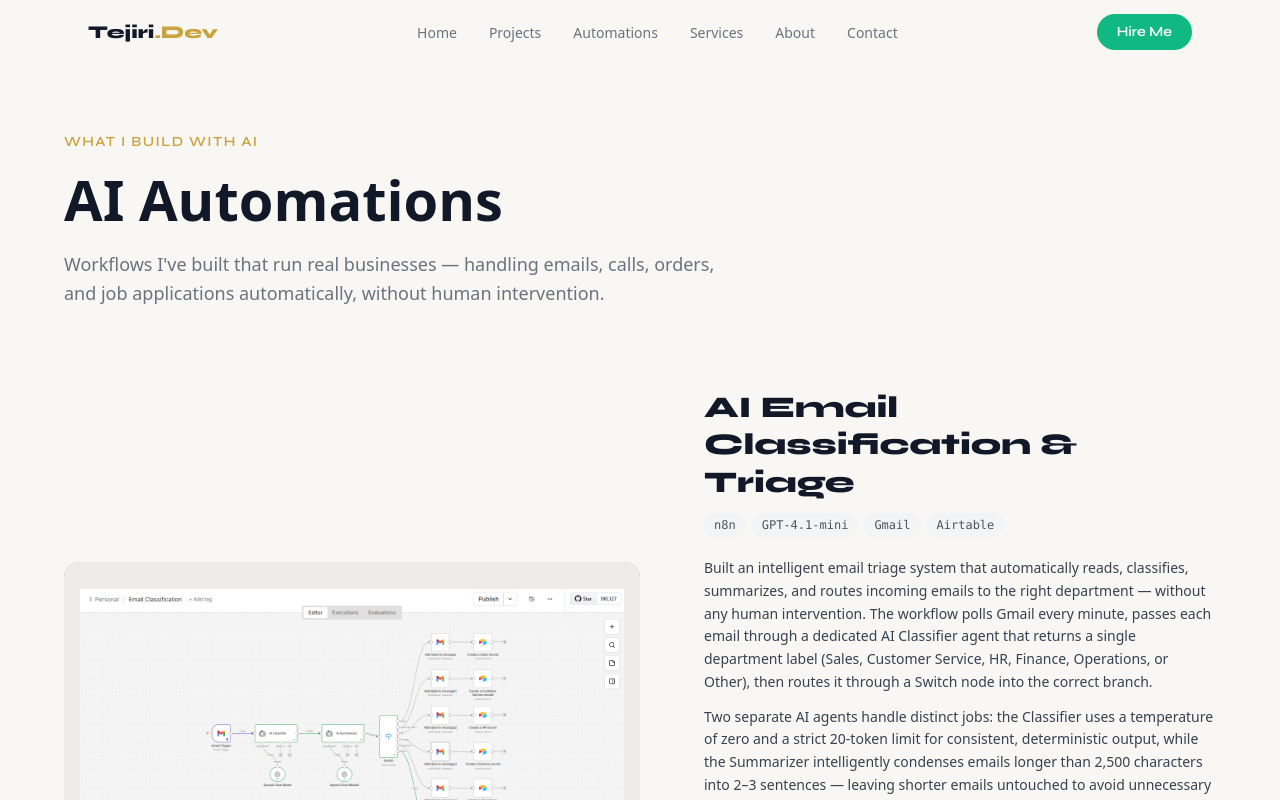
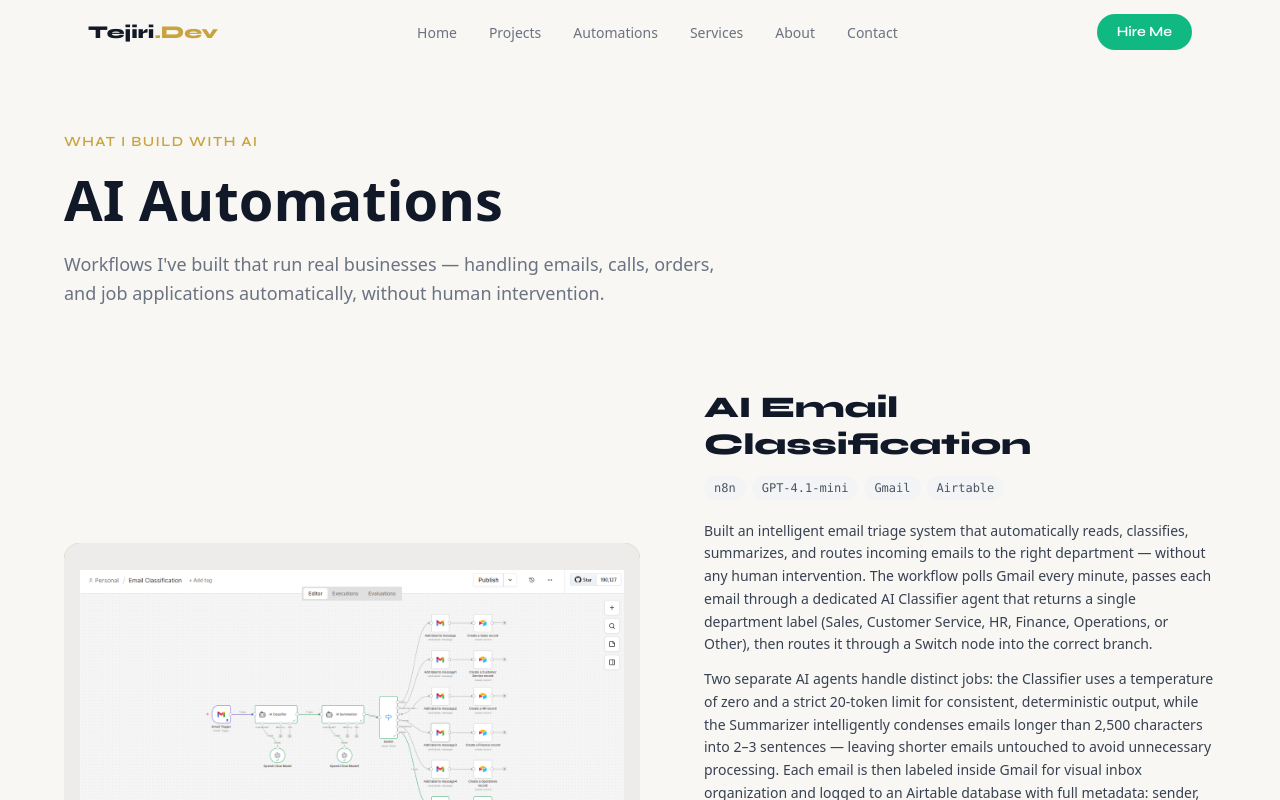
Before and after one commit to Tejiri-Gbenedio/Tejiri-Gbenedio, a Next.js app: page /automations in a window 1280 px wide. Shown: the top 800 px of the page. Built offline with nearby package versions, Linux system fonts and the light colour scheme.

Commit message:
fix: add CustomCursor to automations page, shorten email automation title

```diff
--- a/src/app/automations/page.tsx
+++ b/src/app/automations/page.tsx
@@ -1,6 +1,7 @@
 import type { Metadata } from 'next'
 import Navbar from '@/components/Navbar'
 import Footer from '@/components/Footer'
+import CustomCursor from '@/components/CustomCursor'
 import AutomationDetailCard from '@/components/ui/AutomationDetailCard'
 import MagneticButton from '@/components/ui/MagneticButton'
 import { automations, contactLinks } from '@/data'
@@ -14,6 +15,7 @@
 export default function AutomationsPage() {
   return (
     <>
+      <CustomCursor />
       <Navbar />
       <main style={{ background: '#F8F7F4' }}>
         {/* Page header */}
--- a/src/data/index.ts
+++ b/src/data/index.ts
@@ -198,7 +198,7 @@
 export const automations: Automation[] = [
   {
     id: 1,
-    title: 'AI Email Classification & Triage',
+    title: 'AI Email Classification',
     icon: 'Mail',
     tagline: 'Auto-sorts and routes your inbox before a human ever reads it.',
     tools: ['n8n', 'GPT-4.1-mini', 'Gmail', 'Airtable'],
```
